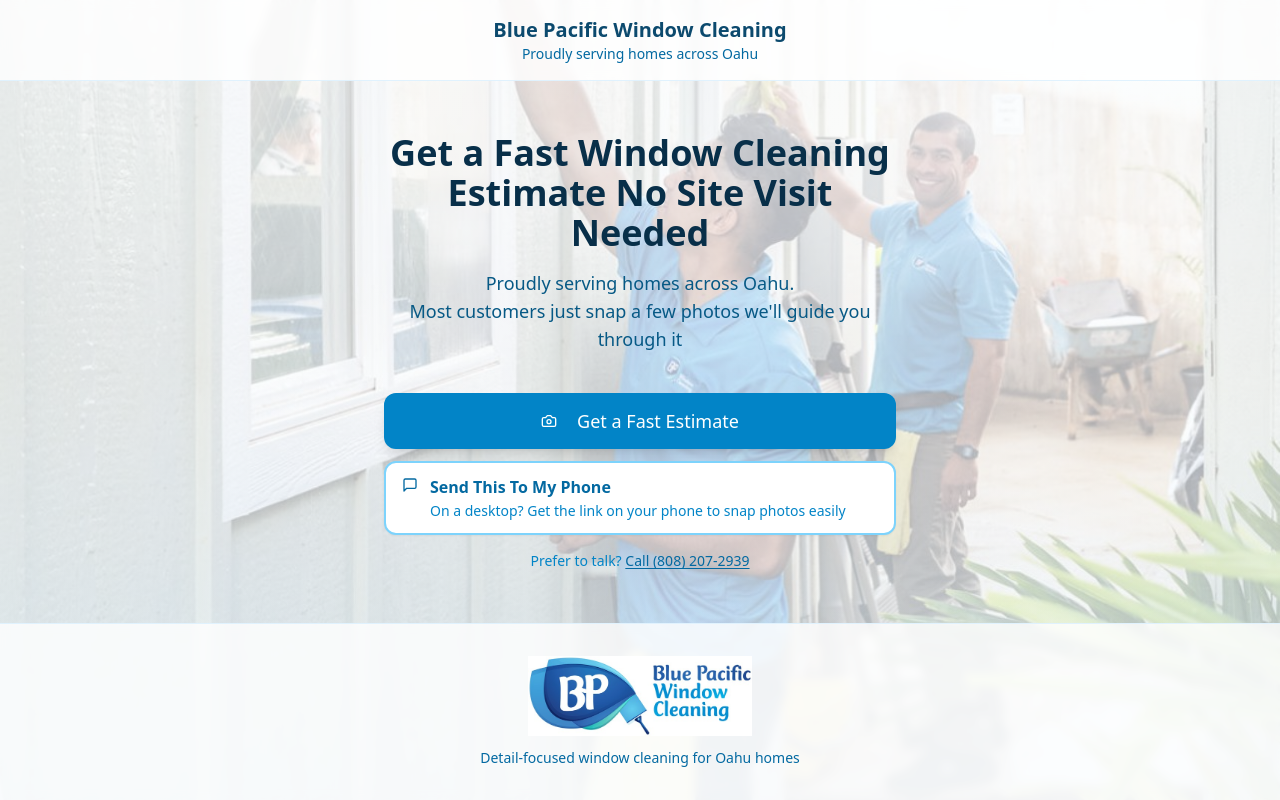
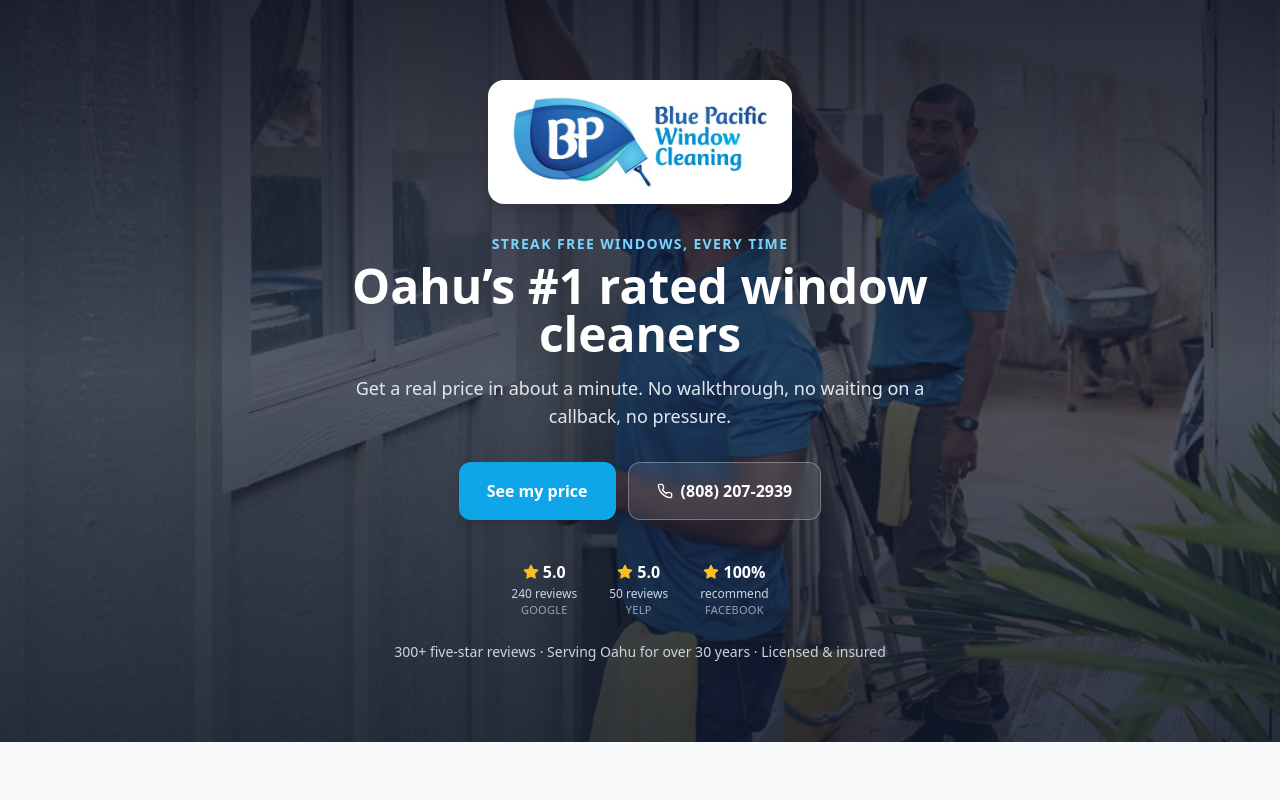
Before and after one commit to bpwchi-arch/bpwc-estimate-landing, a React (Vite) app: page / in a window 1280 px wide. Shown: the top 800 px of the page. Built offline with nearby package versions, Linux system fonts and the light colour scheme.

Commit message:
Replace EstimateFlow with LandingPage in App component
Replaced EstimateFlow component with LandingPage component in the App function.

```diff
--- a/src/App.tsx
+++ b/src/App.tsx
@@ -1,11 +1,15 @@
-import EstimateFlow from './pages/EstimateFlow'
+import LandingPage from './components/LandingPage'
 
+/**
+ * The old multi-screen EstimateFlow (WelcomeScreen -> HowItWorks -> ServiceType ->
+ * PhotoUpload -> BasicInfo -> Confirmation) was retired on 2026-08-24 in favour of
+ * a single branded landing page with the quote calculator built into it.
+ *
+ * Those components are still in the repo and still compile - nothing was
+ * deleted - so reverting is a one-line change here if this doesn't outperform.
+ */
 function App() {
-  return (
-    <div className="min-h-screen bg-gradient-to-b from-sky-50 to-white">
-      <EstimateFlow />
-    </div>
-  )
+  return <LandingPage />
 }
 
 export default App
```
